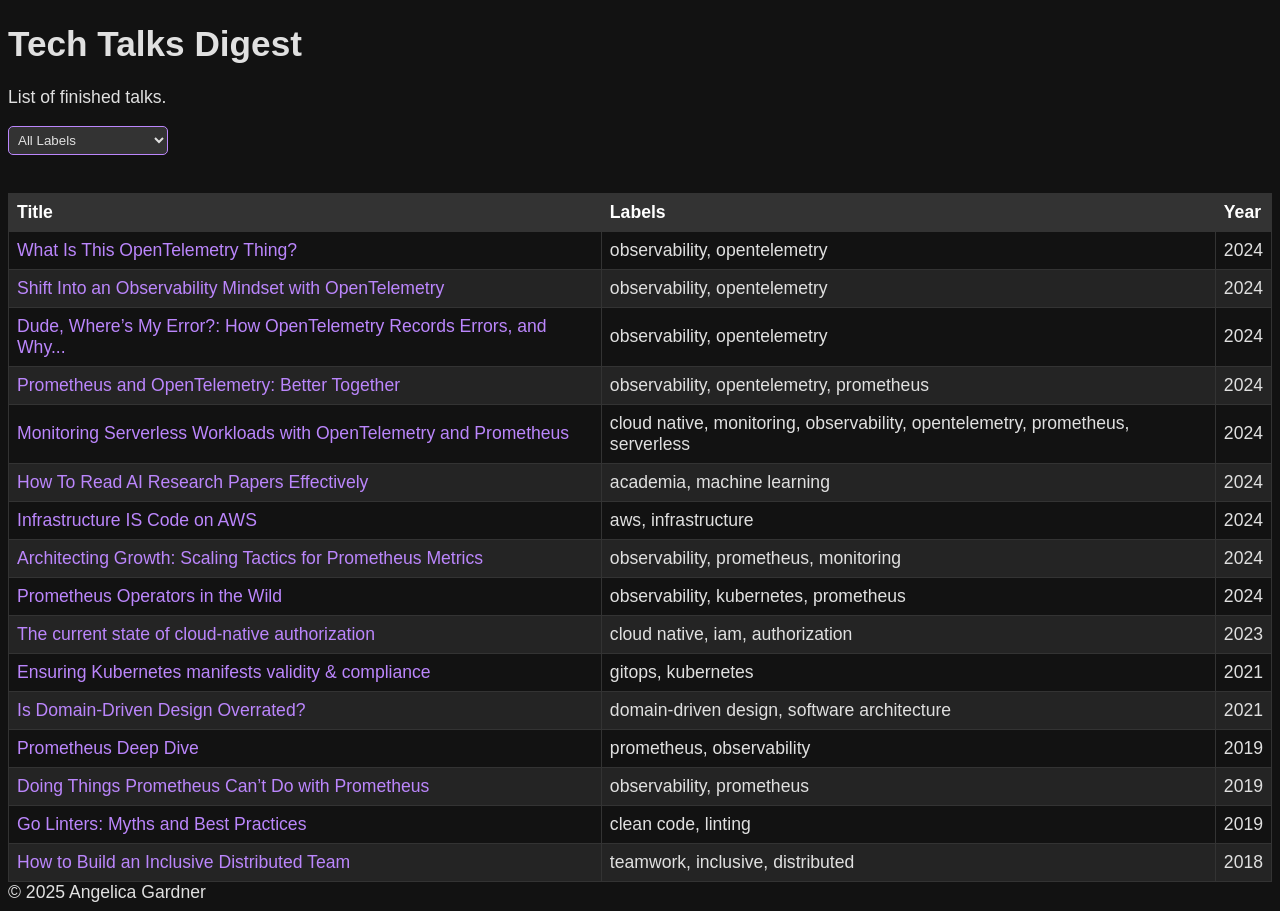
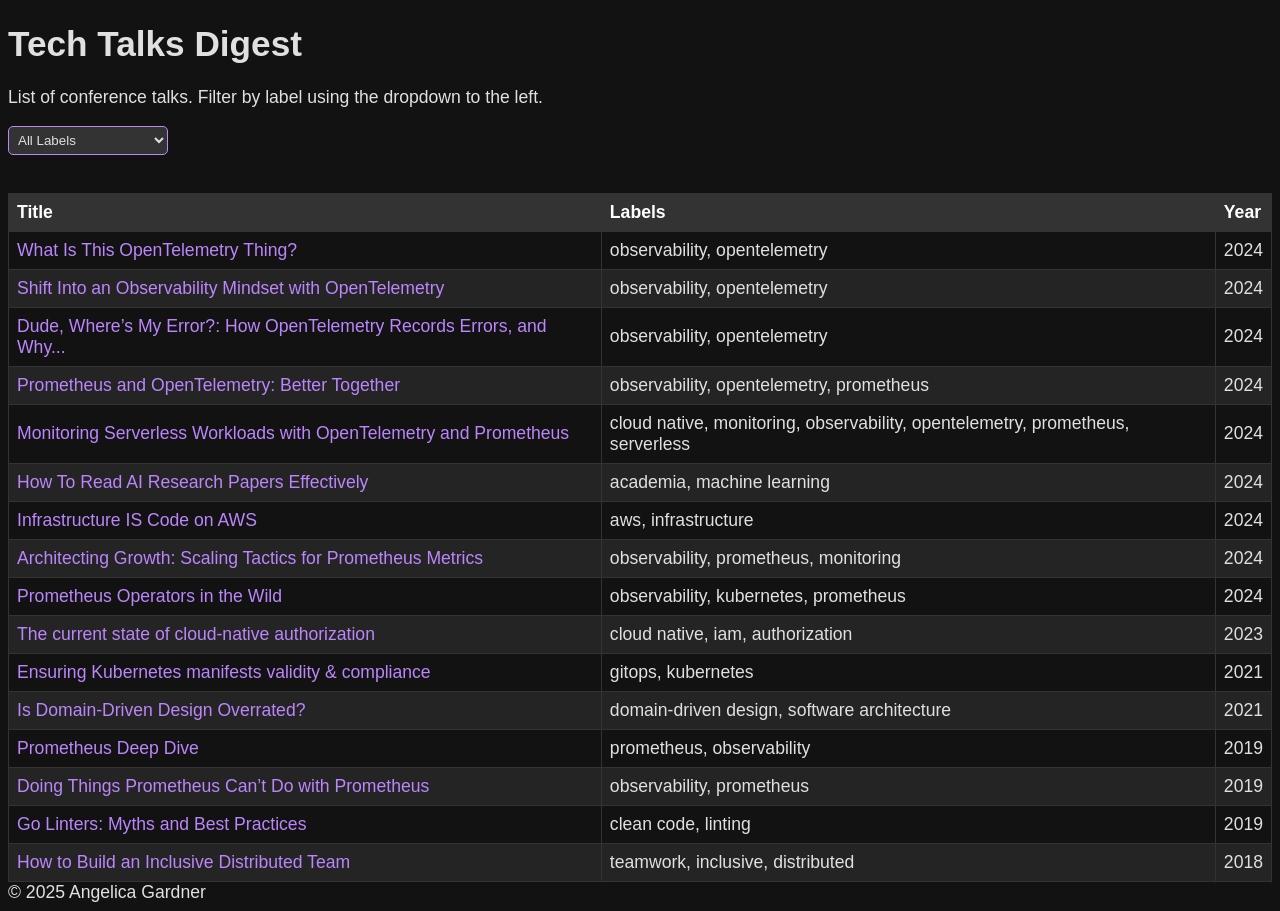
Before and after one commit to angelicagardner/tech-talks-digest, a plain HTML site: page index.html in a window 1280 px wide. Drawn offline with Linux system fonts and the light colour scheme.

Commit message:
Update index.html

```diff
--- a/index.html
+++ b/index.html
@@ -12,7 +12,7 @@
 <body>
 <header>
 <h1>Tech Talks Digest</h1>
-<p>List of finished talks.</p>
+<p>List of conference talks. Filter by label using the dropdown to the left.</p>
 </header>
 <main>
 <select id="labelFilter">
```
